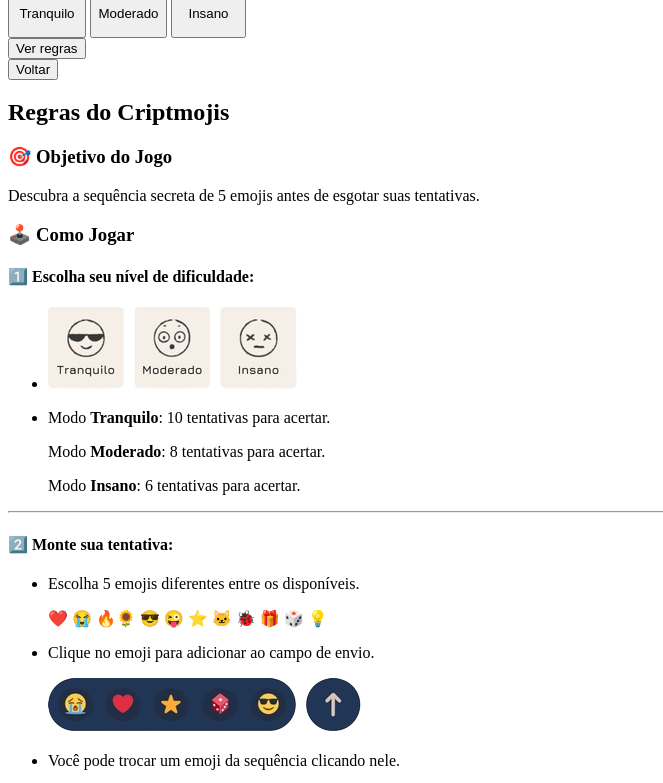
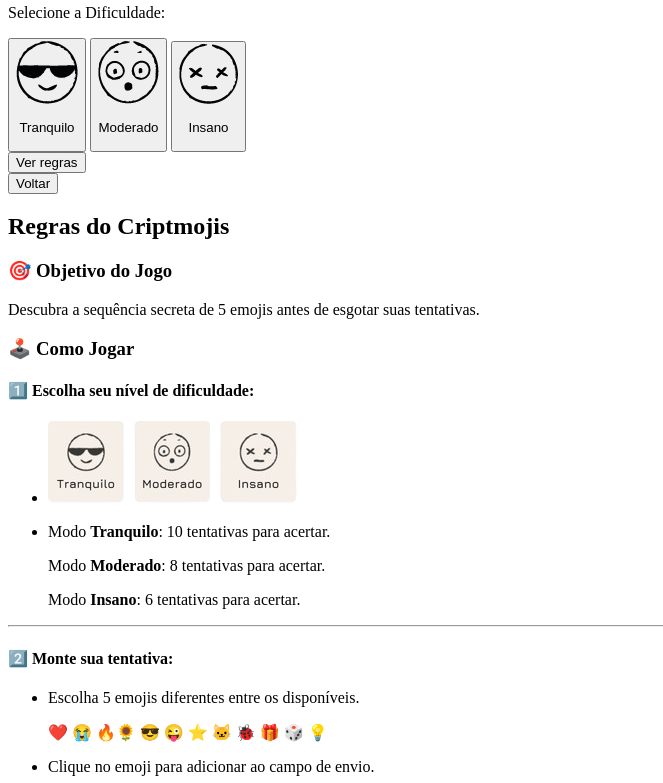
Before and after one commit to CarolGonzaga/projeto-criptmojis, a website: page index.html in a window 1280 px wide. Shown: the part 783-1566 px from the top of the page, without its empty margins (0-663 px from the left). Drawn offline with Linux system fonts and the light colour scheme; files that its build step writes are made by us from their sources.

Commit message:
ajustes nos arquivos css

```diff
--- a/index.html
+++ b/index.html
@@ -13,7 +13,6 @@
     rel="stylesheet">
   <!-- ESTILO CSS -->
   <link rel="stylesheet" href="./src/styles/style.css">
-  <link rel="stylesheet" href="./src/styles/game.css">
   <!-- ICON -->
   <link rel="stylesheet" href="https://cdnjs.cloudflare.com/ajax/libs/font-awesome/6.5.1/css/all.min.css">
 
--- a/public/styles/game.css
+++ /dev/null
@@ -1,17 +0,0 @@
-/* Error: @forward rules must be written before any other rules.
- *     ,
- * 471 | @forward "responsive-game";
- *     | ^^^^^^^^^^^^^^^^^^^^^^^^^^
- *     '
- *   src\scss\game.scss 471:1  root stylesheet */
-
-body::before {
-  font-family: "Source Code Pro", "SF Mono", Monaco, Inconsolata, "Fira Mono",
-      "Droid Sans Mono", monospace, monospace;
-  white-space: pre;
-  display: block;
-  padding: 1em;
-  margin-bottom: 1em;
-  border-bottom: 2px solid black;
-  content: 'Error: @forward rules must be written before any other rules.\a     \2577 \a 471 \2502  @forward "responsive-game";\a     \2502  ^^^^^^^^^^^^^^^^^^^^^^^^^^\a     \2575 \a   src\\scss\\game.scss 471:1  root stylesheet';
-}
--- a/src/scss/game.scss
+++ b/src/scss/_game.scss
@@ -467,5 +467,3 @@ body {
 .hidden {
   display: none;
 }
-
-@forward "responsive-game";
--- a/src/scss/_index.scss
+++ b/src/scss/_index.scss
@@ -2,3 +2,6 @@
 @forward "variables";
 @forward "scrollbar";
 @forward "mixins";
+@forward "game";
+@forward "responsive-index";
+@forward "responsive-game";
--- a/src/scss/_responsive-index.scss
+++ b/src/scss/_responsive-index.scss
@@ -1,4 +1,3 @@
-@use "index";
 
 @media (max-width: 320px) and (max-height: 568px) {
   html, body {
@@ -12,7 +11,6 @@
     padding: 0 10px;
   }
 }
-
 
 @media (max-width: 359px) {
   header {
@@ -49,7 +47,3 @@
     text-transform: uppercase;
   }
 }
-
-@media (min-width: 600px) {
-  // Você pode adicionar estilos específicos para telas maiores, se necessário.
-}
--- a/src/scss/_scrollbar.scss
+++ b/src/scss/_scrollbar.scss
@@ -1,4 +1,3 @@
-/* _scrollbar.scss */
 
 /* Para navegadores baseados em WebKit (Chrome, Safari, Edge) */
 ::-webkit-scrollbar {
--- a/src/styles/game.css
+++ b/src/styles/game.css
@@ -1,9 +1,15 @@
-/* Error: @forward rules must be written before any other rules.
- *     ,
- * 471 | @forward "responsive-game";
- *     | ^^^^^^^^^^^^^^^^^^^^^^^^^^
- *     '
- *   src\scss\game.scss 471:1  root stylesheet */
+/* Error: Module loop: this module is already being loaded.
+ *   ,--> src\scss\_responsive-game.scss
+ * 1 | @use "index";
+ *   | ^^^^^^^^^^^^ new load
+ *   '
+ *   ,--> src\scss\game.scss
+ * 1 | @use "index";
+ *   | ============ original load
+ *   '
+ *   src\scss\_responsive-game.scss 1:1  @forward
+ *   src\scss\_index.scss 6:1            @use
+ *   src\scss\game.scss 1:1              root stylesheet */
 
 body::before {
   font-family: "Source Code Pro", "SF Mono", Monaco, Inconsolata, "Fira Mono",
@@ -13,5 +19,5 @@ body::before {
   padding: 1em;
   margin-bottom: 1em;
   border-bottom: 2px solid black;
-  content: 'Error: @forward rules must be written before any other rules.\a     \2577 \a 471 \2502  @forward "responsive-game";\a     \2502  ^^^^^^^^^^^^^^^^^^^^^^^^^^\a     \2575 \a   src\\scss\\game.scss 471:1  root stylesheet';
+  content: 'Error: Module loop: this module is already being loaded.\a   \250c \2500 \2500 > src\\scss\\_responsive-game.scss\a 1 \2502  @use "index";\d\a   \2502  ^^^^^^^^^^^^ new load\a   \2575 \a   \250c \2500 \2500 > src\\scss\\game.scss\a 1 \2502  @use "index";\d\a   \2502  \2501 \2501 \2501 \2501 \2501 \2501 \2501 \2501 \2501 \2501 \2501 \2501  original load\a   \2575 \a   src\\scss\\_responsive-game.scss 1:1  @forward\a   src\\scss\\_index.scss 6:1            @use\a   src\\scss\\game.scss 1:1              root stylesheet';
 }
```
Also changed, not shown: public/styles/style.css, src/styles/style.css, 2 other files.
